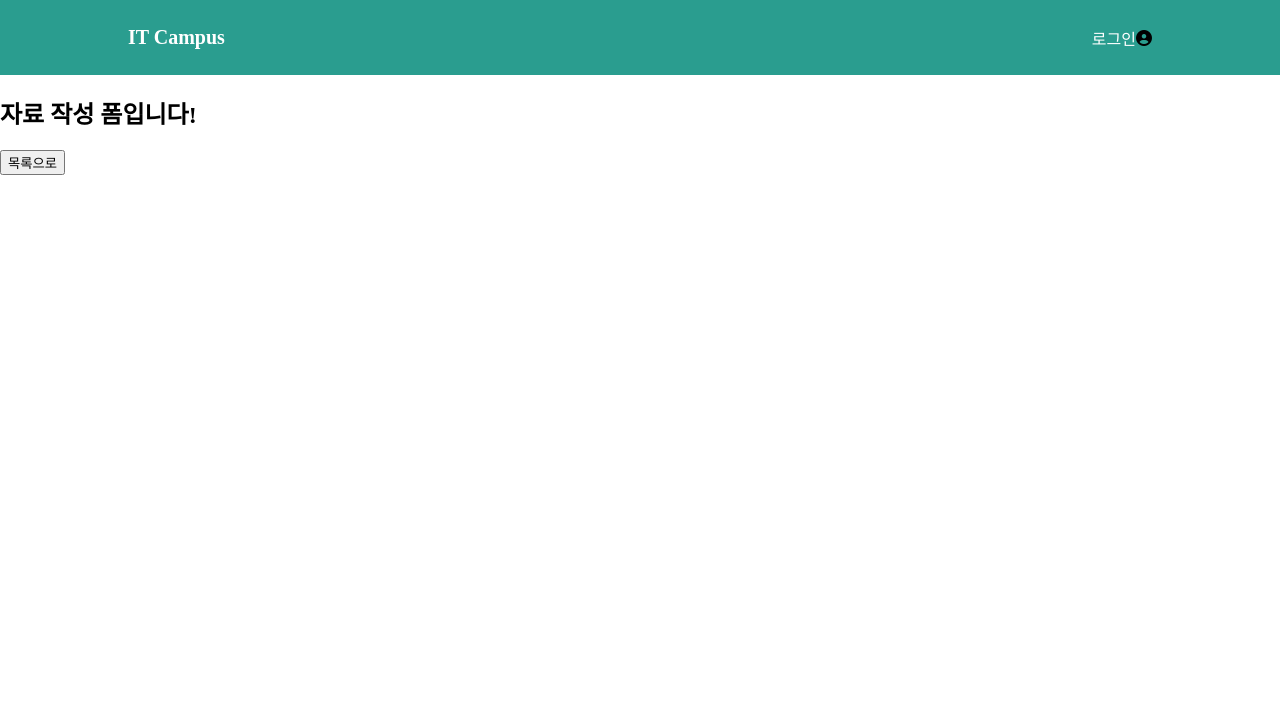
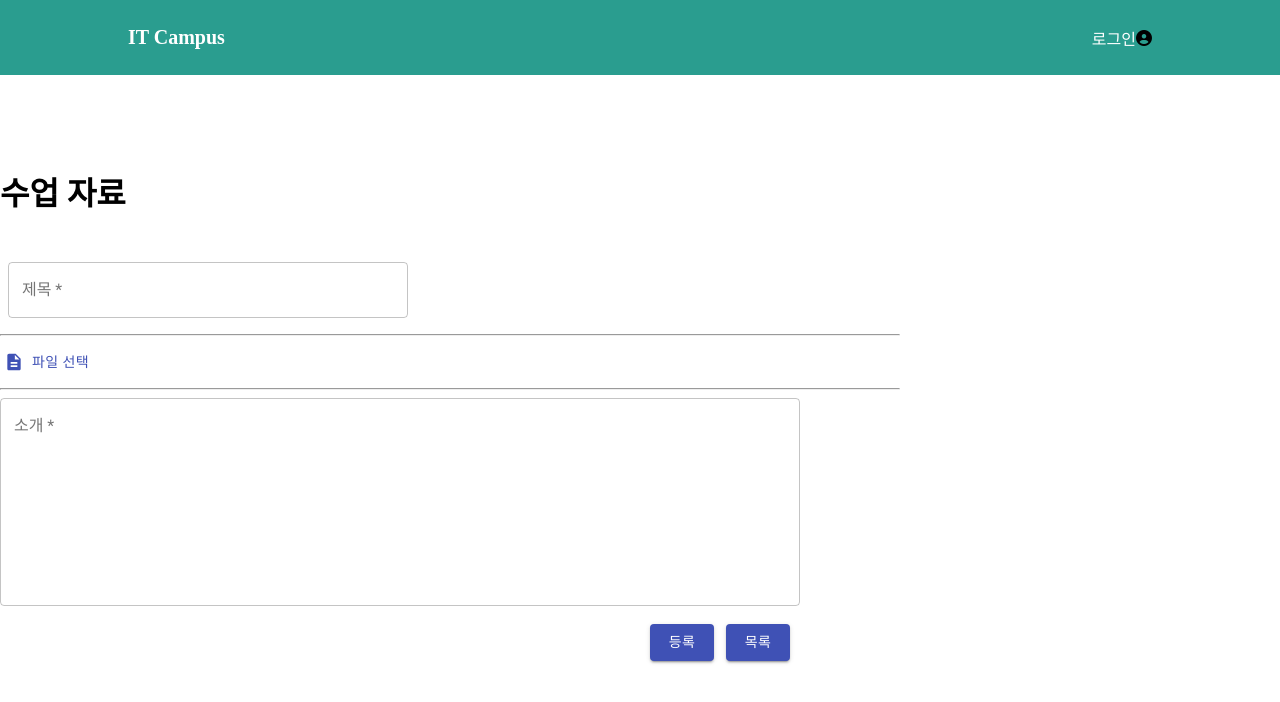
Before and after one commit to songcho99/final_front, a React (Create React App) app: page /writedata in a window 1280 px wide. Shown: the top 702 px of the page. Built offline with nearby package versions, Linux system fonts and the light colour scheme.

Commit message:
0619_김성현_수업자료(임시)

```diff
--- a/src/Admin/memberlist_form.js
+++ b/src/Admin/memberlist_form.js
@@ -41,14 +41,17 @@ import Swal from 'sweetalert2'
 
       //테이블 TH부분
       const header=(()=>
-        (<TableRow>
+        (<TableHead>
+        <TableRow>
         <TableCell style={{textAlign:"center"},{width:60}}>회원유형</TableCell>
         <TableCell style={{textAlign:"center",width:100}}>이름</TableCell>
         <TableCell style={{textAlign:"center",width:100}}>전화번호</TableCell>
         <TableCell style={{textAlign:"center",width:120}}>이메일</TableCell>
         <TableCell style={{textAlign:"center",width:200}}>주소</TableCell>
         <TableCell style={{textAlign:"center",width:60}}>회원 삭제</TableCell>
-       </TableRow>));
+       </TableRow>
+       </TableHead>
+       ));
 
 //멤버 목록 담는 변수
 let memberList = [];
@@ -129,26 +132,27 @@ useEffect(()=>{
     <br></br><br></br>
 
         {/* 테이블 반복 출력 부분 */}
-        {asd.map((item,idx)=>(
+
         <div style={{width:1000,marginLeft:300}}>
-            <h3>{item.member_type}</h3>
+             <h3>전체 회원 목록</h3>
+             <br></br>
         <Paper>
         <Table style={{width:900}}>
-                <TableHead>
-                    {header()}
-                </TableHead>
+                {header()}
+                {asd.map((item,idx)=>(
                 <TableBody>
                     <MemberList_Data key={idx} member_num={item.member_num} member_type={item.member_type}
                     member_name={item.member_name} member_phone={item.member_phone}
                     member_email={item.member_email} member_address={item.member_address}
                     member_detailaddr={item.member_detailaddr} onBoardDelete={onBoardDelete}/>
                 </TableBody>
+                ))}
         </Table>
         </Paper>
         <br></br><br></br>
         </div>
 
-        ))}
+
     <br></br><br></br>
     <Button variant="contained" color="default" href="/"
     style={{width:100,marginLeft:1150}}>홈으로
--- a/src/ClassData/writedata.js
+++ b/src/ClassData/writedata.js
@@ -1,17 +1,97 @@
-import React,{Component} from'react';
-import {Link} from 'react-router-dom';
+import React,{Component,Fragment,useState} from'react';
+import PropTypes from 'prop-types';
+import {Button ,makeStyles,TextField} from'@material-ui/core'
+import {withStyles} from '@material-ui/core/styles';
+import DescriptionIcon from '@material-ui/icons/Description';
+// import SaveIcon from "@material-ui/icons/Save"
+
+const styles = (theme) => ({
+    input: {
+        display: 'none'
+    }
+});
+
 
 class WriteData extends Component{
+    state={
+        uploadFiles :[]
+    }
+        static propTypes = {
+            classes: PropTypes.object.isRequired};
+
+
+
+
+    handleSubjectChange=()=>{
+
+    }
+
+    handleImageChange=(event)=>{
+
+        console.log(document.getElementById('icon-button-photo').files);
+    }
+
+    handleIntrChange=()=>{
+
+    }
+
+
+
     render(){
+        const { classes } = this.props;
         return(
-            <div>
-                <h2>자료 작성 폼입니다!</h2>
+            <div style={{width:900}}>
+                <br></br><br></br><br></br><br></br>
+                <h1>수업 자료</h1>
+                <br></br>
+                <TextField
+              id="outlined-read-only-input"
+              label="제목"
+              variant="outlined"
+              onChange={this.handleSubjectChange.bind(this)}
+              required
+              style={{ margin: "8px", width: "400px" }}
+            />
+            <hr/>
+            <Fragment>
+                <input
+                className={classes.input}
+                id="icon-button-photo"
+                onChange={this.handleImageChange.bind(this)}
+                type="file"
 
-                <Link to="/classdata">
-                   <button>목록으로</button>
-               </Link>
+                multiple
+                />
+                <label htmlFor="icon-button-photo">
+                    <Button color="primary" component="span" startIcon={<DescriptionIcon/>}>
+                        파일 선택
+                    </Button>
+                </label>
+            </Fragment>
+            <hr/>
+            <TextField
+            id="outlined-multiline-static"
+            label="소개"
+            required
+            multiline
+            rows={9}
+            variant="outlined"
+            style={{ width: "800px", zIndex: "0" }}
+            onChange={this.handleIntrChange.bind(this)}
+          />
+          <br></br><br></br>
+
+            <div style={{marginLeft:"650px"}}>
+          <Button variant="contained" color="primary">
+           등록
+          </Button> &nbsp;&nbsp;
+
+          <Button variant="contained" color="primary" href="/classdata">
+           목록
+          </Button> &nbsp;&nbsp;
+          </div>
             </div>
         )
     }
 }
-export default WriteData;
+export default withStyles(styles)(WriteData);
```
Also changed, not shown: 1 other file (tests, documents, lock files or other folders).
